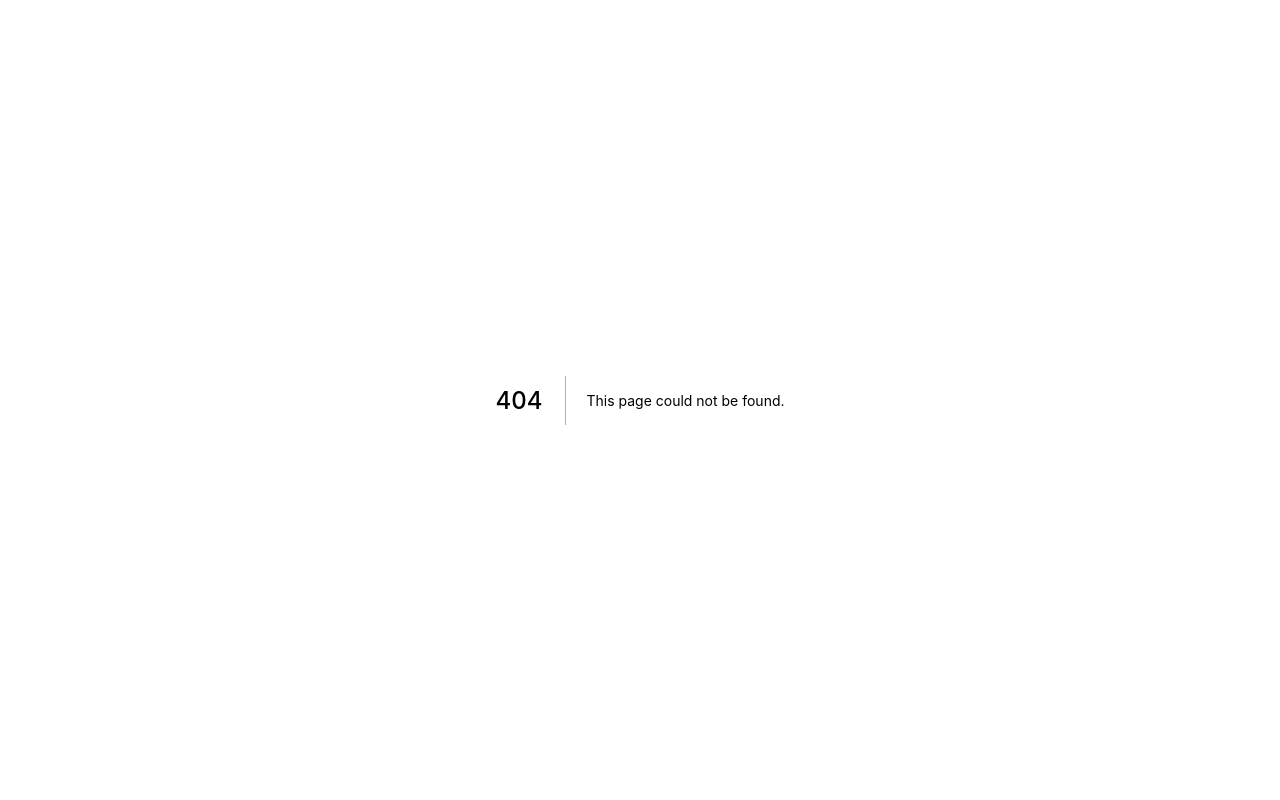
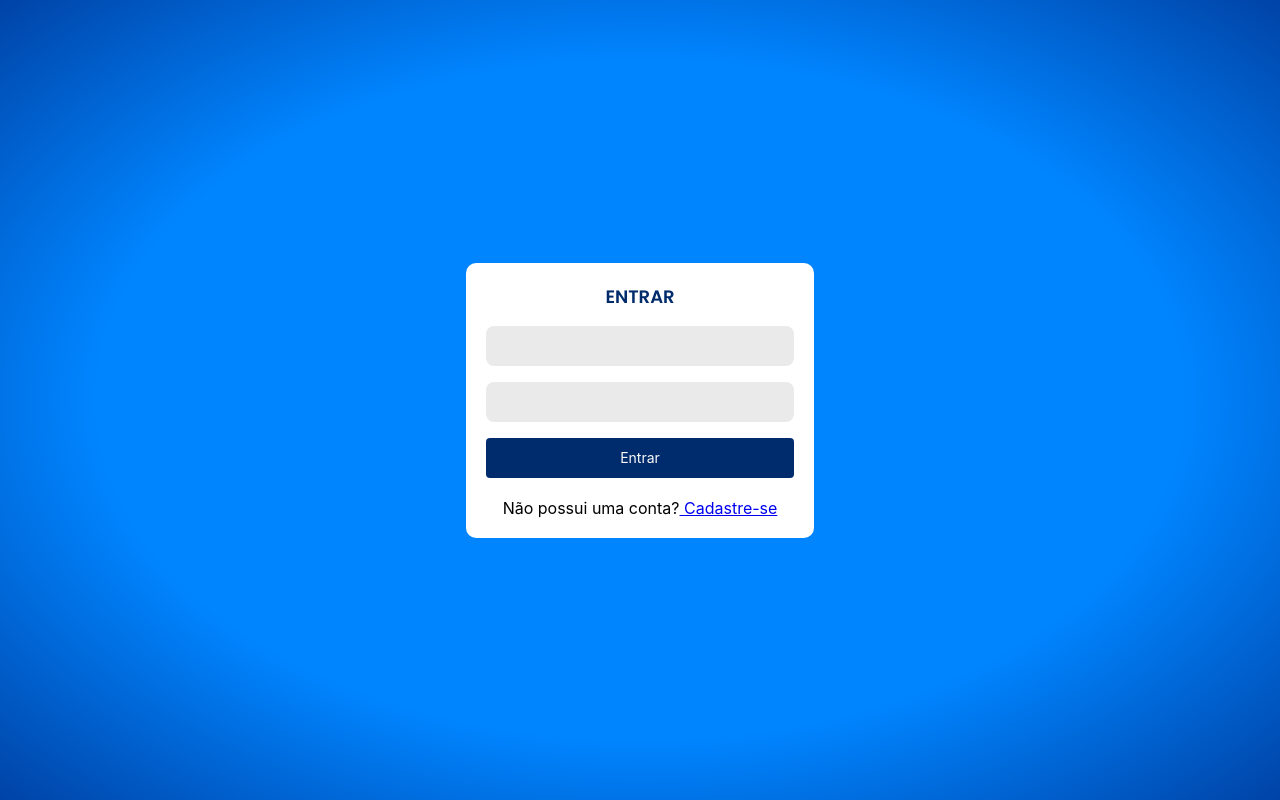
Before and after one commit to NatanMeira/aquacare-pwa, a Next.js app: page /sign-in in a window 1280 px wide. Before the commit this address had no page. Built offline with nearby package versions, Linux system fonts and the light colour scheme; some icons are missing; a web font is replaced by a local one.

Commit message:
feat: add sign in page

```diff
--- /dev/null
+++ b/src/pages/sign-in.tsx
@@ -0,0 +1,10 @@
+import Auth from 'templates/Auth'
+import FormSignIn from 'components/Forms/SignIn'
+
+export default function SignIn() {
+  return (
+    <Auth title="Entrar">
+      <FormSignIn />
+    </Auth>
+  )
+}
```
